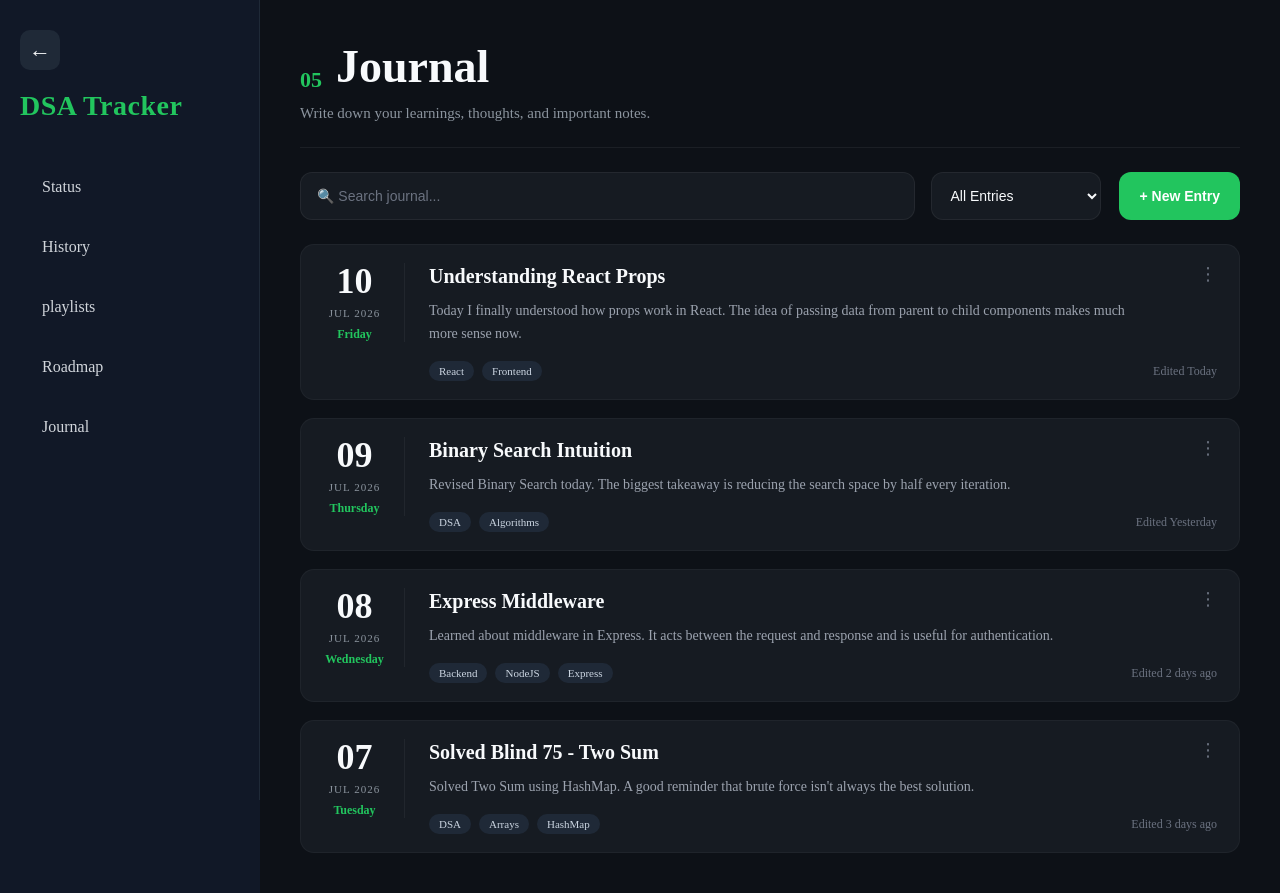
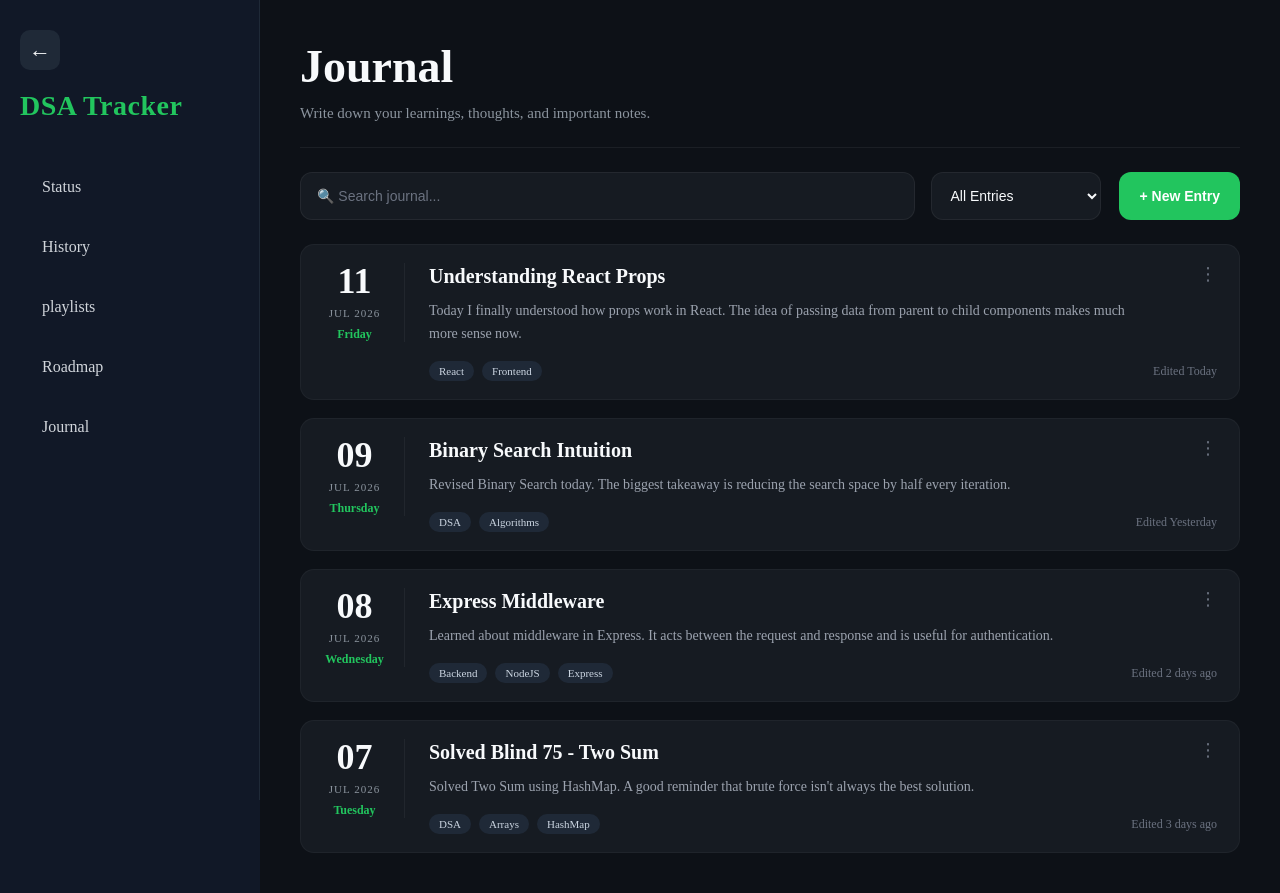
Before and after one commit to Aryan689t/TrackYour, a React (Vite) app: page /Journal in a window 1280 px wide. Built offline with nearby package versions, Linux system fonts and the light colour scheme.

Commit message:
minor changes

```diff
--- a/src/pages/dsa/History-components/HistoryHeader.jsx
+++ b/src/pages/dsa/History-components/HistoryHeader.jsx
@@ -4,7 +4,7 @@ function HistoryHeader(){
     return(
         <div className="historyHeader">
             <div className="historyTitle">
-                <span>03</span>
+
                 <h1>History</h1>
             </div>
             <p>
--- a/src/pages/dsa/Playlists-components/PlaylistHeader.jsx
+++ b/src/pages/dsa/Playlists-components/PlaylistHeader.jsx
@@ -5,7 +5,7 @@ function PlaylistHeader(){
         <div className="playlistHeader">
             <div>
                 <div className="playlistTitle">
-                    <span>04</span>
+
                     <h1>Playlists</h1>
                 </div>
                 <p>
--- a/src/pages/dsa/journal-components/JournalHeader.jsx
+++ b/src/pages/dsa/journal-components/JournalHeader.jsx
@@ -4,7 +4,7 @@ function JournalHeader(){
     return(
         <div className="journalHeader">
             <div className="journalTitle">
-                <span>05</span>
+
                 <h1>Journal</h1>
             </div>
 
--- a/src/pages/dsa/journal-components/JournalTimeline.jsx
+++ b/src/pages/dsa/journal-components/JournalTimeline.jsx
@@ -5,7 +5,7 @@ function JournalTimeline(){
 
     const entries=[
         {
-            date:"10",
+            date:"11",
             month:"JUL",
             year:"2026",
             day:"Friday",
```
